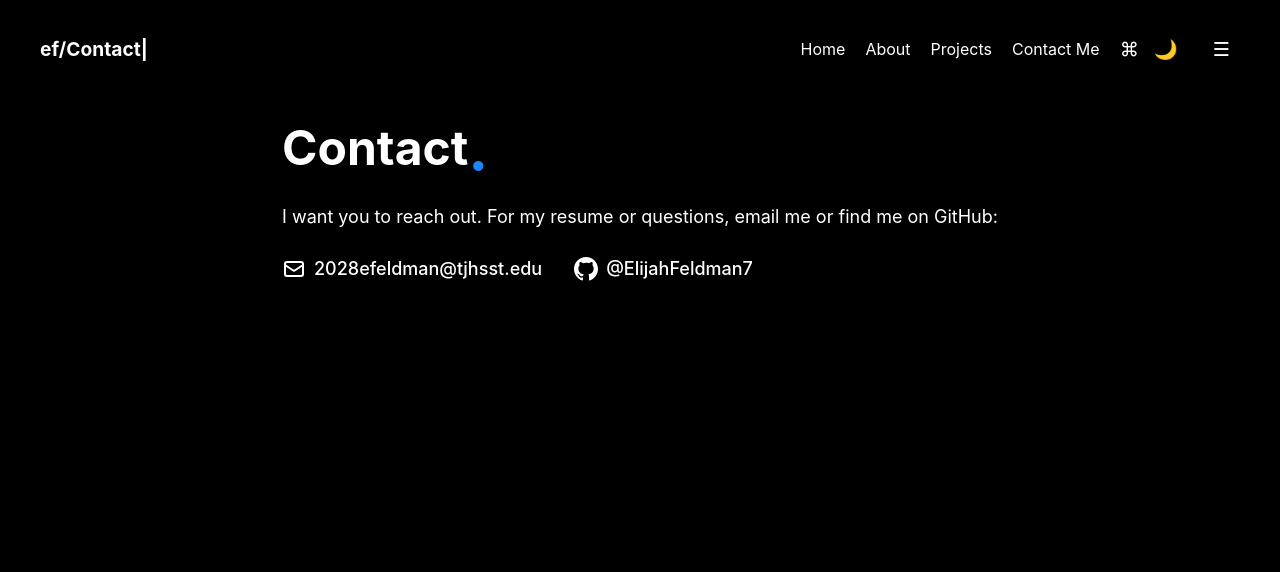
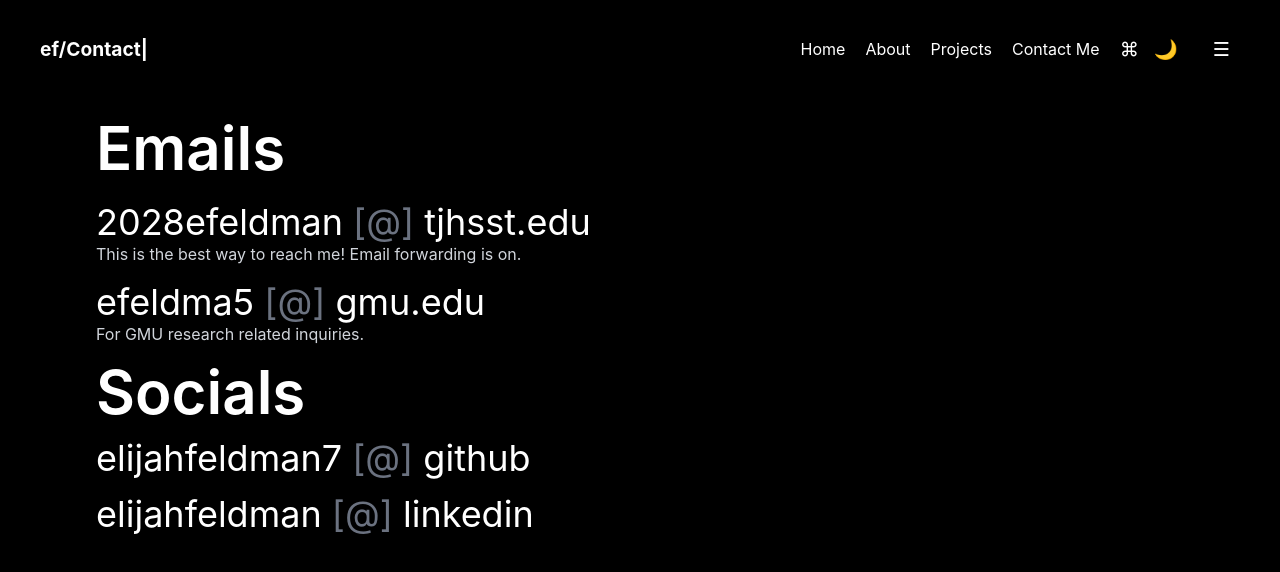
Before and after one commit to ElijahFeldman7/elijahfeldmanweb, a React (Create React App) app: page /contact in a window 1280 px wide. Shown: the top 572 px of the page. Built offline with nearby package versions, Linux system fonts and the light colour scheme.

Commit message:
contact page

```diff
--- a/src/pages/Contact.js
+++ b/src/pages/Contact.js
@@ -4,28 +4,34 @@ import { Link } from 'react-router-dom';
 
 function Contact() {
   return (
-    <div className="min-h-screen flex flex-col justify-center">
-      <main className="max-w-6xl mx-auto text-left pt-0 px-4 flex-1 flex flex-col justify-start text-container">
-        <div className="mt-8 flex items-start justify-between">
+    <div className="min-h-screen flex flex-col">
+      <main className="max-w-6xl text-left pt-0 pl-32 pr-4 flex-1 flex flex-col justify-start text-container">
+        <div className="mt-8 px-20 flex items-start justify-between">
           <div>
-            <h1 className="text-5xl font-bold flex items-center">
-              <span className="hidden sm:inline">Contact</span><span className="text-6xl" style={{ color: '#1a85ff' }}>.</span>
+            <h1 className="text-6xl font-semibold flex text-left">
+              <span className="left">Emails</span>
             </h1>
           </div>
         </div>
 
-        <p className="mt-6 text-white leading-relaxed text-lg">
-          I want you to reach out. For my resume or questions, email me or find me on GitHub:
-        </p>
-        <div className="flex items-center flex-col sm:flex-row sm:items-center sm:space-x-8 space-y-6 sm:space-y-0 mt-6">
-          <a href="mailto:2028efeldman@tjhsst.edu" className="inline-flex items-center gap-2 text-white hover:underline font-medium text-lg">
-            <svg className="w-6 h-6" fill="none" stroke="currentColor" viewBox="0 0 24 24"><path strokeLinecap="round" strokeLinejoin="round" strokeWidth="2" d="M3 8l7.89 5.26a2 2 0 002.22 0L21 8M5 19h14a2 2 0 002-2V7a2 2 0 00-2-2H5a2 2 0 00-2 2v10a2 2 0 002 2z"></path></svg>
-            2028efeldman@tjhsst.edu
-          </a>
-          <a href="https://github.com/ElijahFeldman7" target="_blank" rel="noopener noreferrer" className="inline-flex items-center gap-2 text-white hover:underline font-medium text-lg">
-            <svg className="w-6 h-6" fill="currentColor" viewBox="0 0 24 24"><path d="M12 0C5.37 0 0 5.37 0 12c0 5.3 3.438 9.8 8.205 11.385.6.113.82-.258.82-.577v-2.234c-3.338.726-4.033-1.416-4.033-1.416-.546-1.387-1.333-1.756-1.333-1.756-1.089-.745.083-.729.083-.729 1.205.085 1.84 1.237 1.84 1.237 1.07 1.834 2.809 1.304 3.495.997.108-.775.418-1.305.762-1.606-2.665-.304-5.466-1.332-5.466-5.931 0-1.31.469-2.381 1.236-3.221-.124-.303-.535-1.523.117-3.176 0 0 1.008-.322 3.301 1.23a11.52 11.52 0 013.003-.404c1.018.005 2.045.138 3.003.404 2.291-1.552 3.297-1.23 3.297-1.23.653 1.653.242 2.873.119 3.176.77.84 1.235 1.911 1.235 3.221 0 4.609-2.804 5.625-5.475 5.921.43.372.823 1.102.823 2.222v3.293c0 .322.218.694.825.576C20.565 21.796 24 17.297 24 12c0-6.63-5.37-12-12-12z"/></svg>
-            @ElijahFeldman7
-          </a>
+        <div className="mt-6 px-20">
+          <div style={{marginBottom: '1rem'}}>
+            <a href="mailto:2028efeldman@tjhsst.edu" className="text-base text-4xl text-white hover:underline hover:text-gray-400">2028efeldman <span className="text-gray-500">[@]</span> tjhsst.edu</a>
+            <p className="text-medium text-gray-300">This is the best way to reach me! Email forwarding is on.</p>
+          </div>
+          <div style={{marginBottom: '1rem'}}>
+            <a href="mailto:efeldma5@gmu.edu" className="text-base text-4xl text-white hover:underline hover:text-gray-400">efeldma5 <span className="text-gray-500">[@]</span> gmu.edu</a>
+            <p className="text-medium text-gray-300">For GMU research related inquiries.</p>
+          </div>
+          <h1 className="text-6xl font-semibold flex text-left">
+              <span className="left">Socials</span>
+          </h1>
+          <div style={{marginBottom: '1rem', marginTop: '1rem'}}>
+            <a href="https://Github.com/ElijahFeldman7" className="text-base text-4xl text-white hover:underline hover:text-gray-400">elijahfeldman7 <span className="text-gray-500">[@]</span> github</a>
+          </div>
+          <div style={{marginBottom: '1rem'}}>
+            <a href="https://www.linkedin.com/elijah-feldman-48798330b" className="text-base text-4xl text-white hover:underline hover:text-gray-400">elijahfeldman <span className="text-gray-500">[@]</span> linkedin</a>
+          </div>
         </div>
       </main>
     </div>
--- a/src/pages/Home.js
+++ b/src/pages/Home.js
@@ -34,10 +34,10 @@ function Home() {
 
           <div>
             <p className="text-white leading-relaxed">
-              Hi! I go by Eli. I like systems and solving large scale problems. I am currently building <a href = "/projects/#BioBlitz" className ="hover:underline" style={{ color: '#1a85ff' }}>BioBlitz </a>, a platform making preparing for USABO and MCATs as fun as playing a game. I also am working this summer at <a href="gmu.edu" className="underline">GMU</a>, uncovering human smuggling networks. I'm also running a few fun personal projects, like building Jarvis from IronMan.
+              Hi! I go by Eli. I like systems and solving large scale problems. I am currently building <a href = "/projects/#BioBlitz" className ="hover:underline" style={{ color: '#1a85ff' }}>BioBlitz </a>, a platform making preparing for USABO and MCATs as fun as playing a game. I also am working this summer at <a href="https://gmu.edu" className="hover:underline" style={{ color: '#1a85ff' }}>GMU</a>, uncovering human smuggling networks. I'm also running a few fun personal projects, like building Jarvis from IronMan.
             <br />
             <br />
-              I volunteer at <a href="mitosisphere.org" className = "hover:underline" style={{ color: '#1a85ff' }}>Mitosisphere</a>, a platform that makes Biology questions.
+              I volunteer at <a href="https://mitosisphere.org" className = "hover:underline" style={{ color: '#1a85ff' }}>Mitosisphere</a>, a platform that makes Biology questions.
             <br />
             <br />
               I'm especially interested in deep learning research and transformer architectures. I have been working on transformer optimization methods.
@@ -51,16 +51,12 @@ function Home() {
         <footer className="text-center text-neutral-500 text-sm p-6 flex flex-col items-center space-y-2">
           <div className="flex items-center justify-center space-x-3">
             <a href="https://github.com/ElijahFeldman7" target="_blank" rel="noopener noreferrer" aria-label="GitHub">
-              <svg className="inline-block w-6 h-6 text-white hover:text-white" fill="currentColor" viewBox="0 0 24 24" aria-hidden="true">
-                <path d="M12 0C5.37 0 0 5.37 0 12c0 5.3 3.438 9.8 8.205 11.385.6.113.82-.258.82-.577v-2.234c-3.338.726-4.033-1.416-4.033-1.416-.546-1.387-1.333-1.756-1.333-1.756-1.089-.745.083-.729.083-.729 1.205.085 1.84 1.237 1.84 1.237 1.07 1.834 2.809 1.304 3.495.997.108-.775.418-1.305.762-1.606-2.665-.304-5.466-1.332-5.466-5.931 0-1.31.469-2.381 1.236-3.221-.124-.303-.535-1.523.117-3.176 0 0 1.008-.322 3.301 1.23a11.52 11.52 0 013.003-.404c1.018.005 2.045.138 3.003.404 2.291-1.552 3.297-1.23 3.297-1.23.653 1.653.242 2.873.119 3.176.77.84 1.235 1.911 1.235 3.221 0 4.609-2.804 5.625-5.475 5.921.43.372.823 1.102.823 2.222v3.293c0 .322.218.694.825.576C20.565 21.796 24 17.297 24 12c0-6.63-5.37-12-12-12z" />
-              </svg>
+              github
             </a>
-            <a href="https://www.linkedin.com/in/elijah-feldman-a5764024a/" target="_blank" rel="noopener noreferrer" aria-label="LinkedIn">
-              <svg className="inline-block w-6 h-6 text-white hover:text-white" fill="currentColor" viewBox="0 0 24 24" aria-hidden="true">
-                <path d="M19 0h-14c-2.761 0-5 2.239-5 5v14c0 2.761 2.239 5 5 5h14c2.762 0 5-2.239 5-5v-14c0-2.761-2.238-5-5-5zm-11 19h-3v-11h3v11zm-1.5-12.268c-.966 0-1.75-.783-1.75-1.75s.784-1.75 1.75-1.75 1.75.783 1.75 1.75-.784 1.75-1.75 1.75zm13.5 12.268h-3v-5.604c0-3.368-4-3.113-4 0v5.604h-3v-11h3v1.765c1.396-2.586 7-2.777 7 2.476v6.759z" />
-              </svg>
+            <a href="https://www.linkedin.com/in/elijah-feldman-48798330b" target="_blank" rel="noopener noreferrer" aria-label="LinkedIn">
+              linkedin
             </a>
-            <a href="mailto:2028efeldman@tjhsst.edu" className="hover:underline text-white font-medium">2028efeldman@tjhsst.edu</a>
+            <a href="mailto:2028efeldman@tjhsst.edu" className="hover:underline text-white font-medium">email</a>
           </div>
         </footer>
       </main>
```
